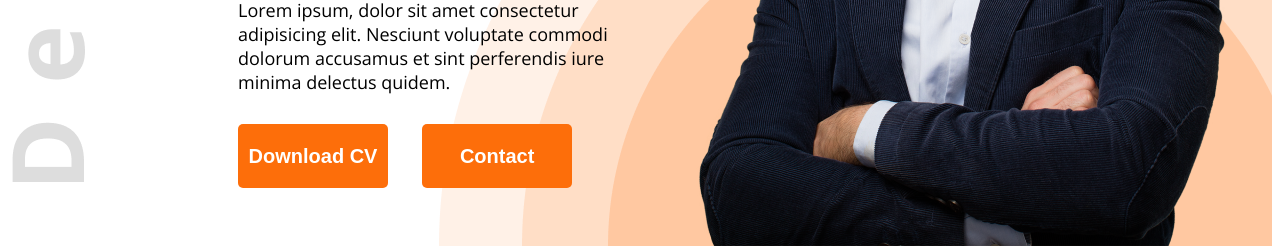
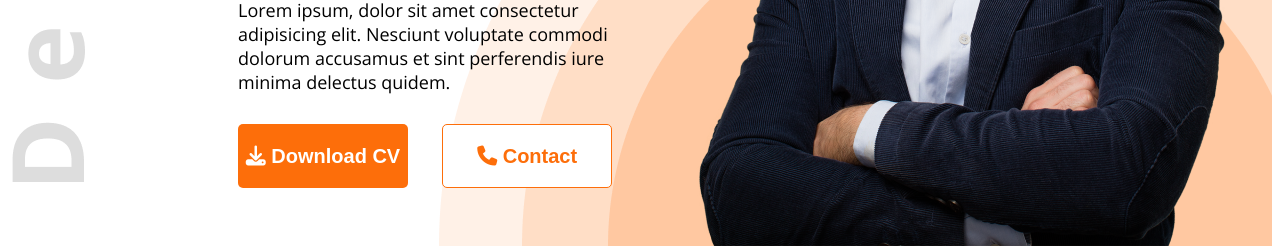
Before and after one commit to abusayedsohag/portfolio-practice, a plain HTML site: page index.html in a window 1280 px wide. Shown: the part 589-837 px from the top of the page. Drawn offline with nearby package versions, Linux system fonts and the light colour scheme.

Commit message:
add icon

```diff
--- a/index.html
+++ b/index.html
@@ -5,6 +5,7 @@
     <meta name="viewport" content="width=device-width, initial-scale=1.0">
     <title>Portfolio Web</title>
     <link rel="stylesheet" href="style/style.css">
+    <script src="https://kit.fontawesome.com/0b7094b591.js" crossorigin="anonymous"></script>
 </head>
 <body class="open-sans-normal">
     <header class="header">
@@ -21,8 +22,8 @@
                 <h4>Hi, I  am</h4>
                 <h2>Mary Hardy</h2>
                 <p>Lorem ipsum, dolor sit amet consectetur adipisicing elit. Nesciunt voluptate commodi dolorum accusamus et sint perferendis iure minima delectus quidem.</p>
-                <button class="btn1">Download CV</button>
-                <button class="btn1">Contact</button>
+                <button class="btn1"><i class="fa-solid fa-download"></i> Download CV</button>
+                <button class="btn1 btn2"><i class="fa-solid fa-phone"></i> Contact</button>
             </div>
             <img src="./images/hardy.png" alt="Personal">
         </div>
@@ -134,7 +135,7 @@
                     <hr>
                 </div>
             </div>
-            <button class="btn1">Download CV</button>
+            <button class="btn1 btn3"><i class="fa-solid fa-download"></i> Download CV</button>
         </section>
     </main>
     <footer class="footer">
--- a/style/style.css
+++ b/style/style.css
@@ -64,6 +64,15 @@ body {
     border-radius: 5px;
 }
 
+.btn2 {
+    background-color: #fff;
+    color: #FD6E0A ;
+    border: 1px solid #FD6E0A;
+}
+
+.btn3 {
+    width: 200px;
+}
 
 /* banner */
 
@@ -76,6 +85,10 @@ body {
 .banner .banner-text {
     width: 582px;
     height: auto;
+}
+
+.banner .banner-text .btn1 {
+    width: 170px;
 }
 
 .banner .banner-text h4 {
@@ -258,6 +271,7 @@ body {
 
 hr {
     width: 558px;
+    margin: 30px 0;
 }
 
 .summary .btn1 {
```
